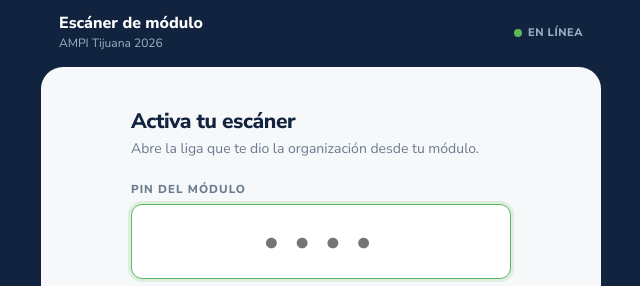
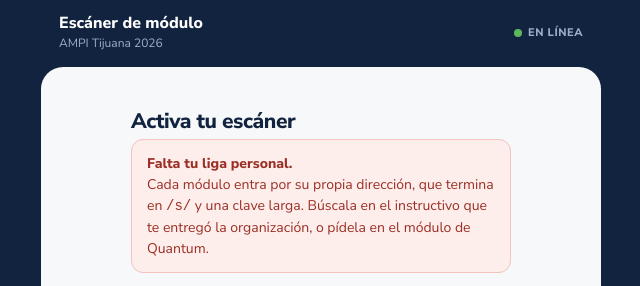
Before and after one commit to DireccionQuantum/AMPI, a website: page public/scan.html in a window 1280 px wide. Shown: the top 286 px of the page, without its empty margins (319-959 px from the left). Drawn offline with nearby package versions, Linux system fonts and the light colour scheme; no server answers.

Commit message:
Add files via upload

```diff
--- a/public/scan.html
+++ b/public/scan.html
@@ -112,7 +112,18 @@
       <h2>Activa tu escáner</h2>
       <p class="intro" id="login-intro">Escribe el PIN de 4 dígitos que te entregó la organización.</p>
       <div class="aviso aviso-rojo oculto" id="login-error"></div>
-      <div class="campo">
+
+      <!-- Sin liga no se sabe de qué módulo se trata: el PIN solo no basta.
+           En lugar de dejar que el expositor falle una y otra vez, se lo
+           explicamos y le damos cómo resolverlo. -->
+      <div class="aviso aviso-rojo oculto" id="sin-liga">
+        <b>Falta tu liga personal.</b><br>
+        Cada módulo entra por su propia dirección, que termina en
+        <code>/s/</code> y una clave larga. Búscala en el instructivo que te
+        entregó la organización, o pídela en el módulo de Quantum.
+      </div>
+
+      <div class="campo" id="campo-pin">
         <label for="pin">PIN del módulo</label>
         <input id="pin" type="tel" inputmode="numeric" maxlength="4"
                placeholder="••••" autocomplete="off">
@@ -168,6 +179,21 @@
 
   var $ = function(id){ return document.getElementById(id); };
   var token = (location.pathname.match(/^\/s\/([a-f0-9]{24})/i) || [])[1] || '';
+
+  // Sin liga el PIN no sirve para nada: el servidor identifica al módulo
+  // por el token, no por el PIN. Se lo decimos de frente en vez de dejarlo
+  // tecleando su PIN correcto y recibiendo "Módulo no encontrado".
+  if (!token) {
+    var s = document.getElementById('sin-liga');
+    if (s) s.classList.remove('oculto');
+    var ci = document.getElementById('campo-pin');
+    if (ci) ci.classList.add('oculto');
+    var bi = document.getElementById('btn-entrar');
+    if (bi) bi.classList.add('oculto');
+    var li = document.getElementById('login-intro');
+    if (li) li.classList.add('oculto');
+  }
+
   var lector = null, ultimoQr = '', ultimoEn = 0, procesando = false;
   var COLA = 'ampi_cola_escaneos';
 
```
Also changed, not shown: GUIA-MODULO.md (+20 -0 lines), src/routes/scan.js (+8 -0 lines).
